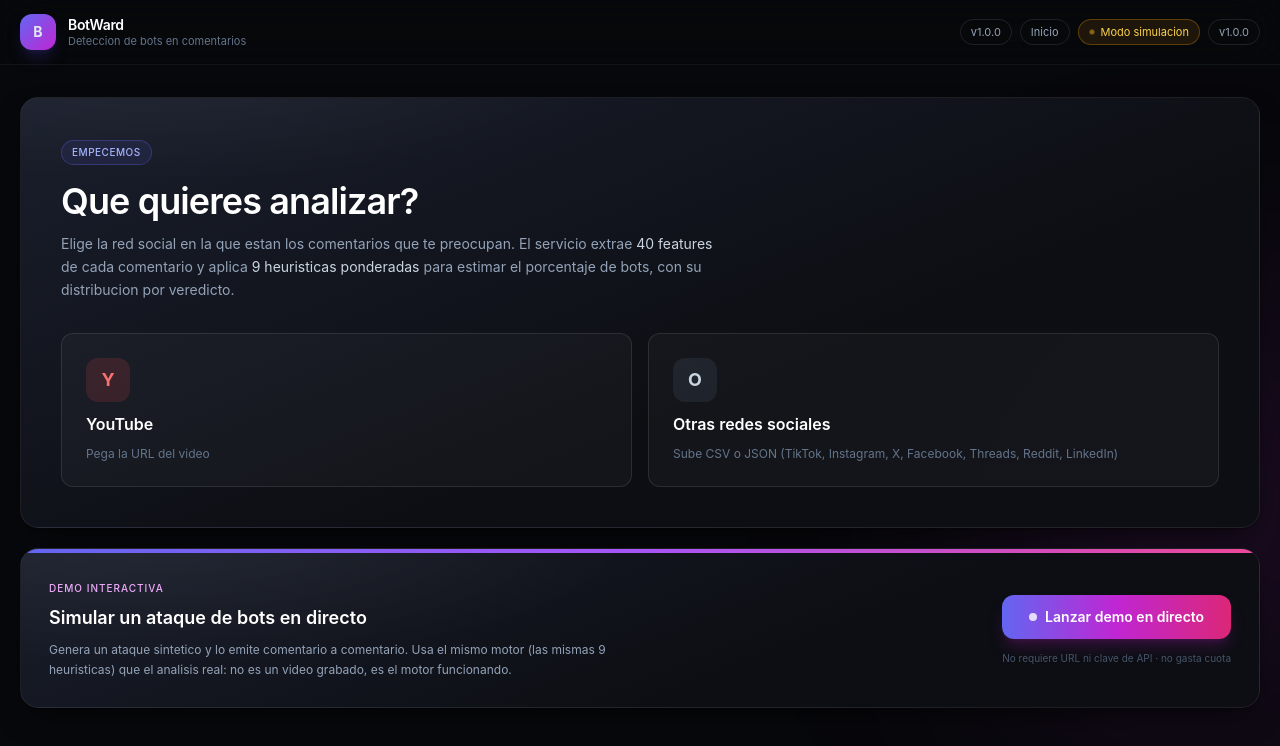
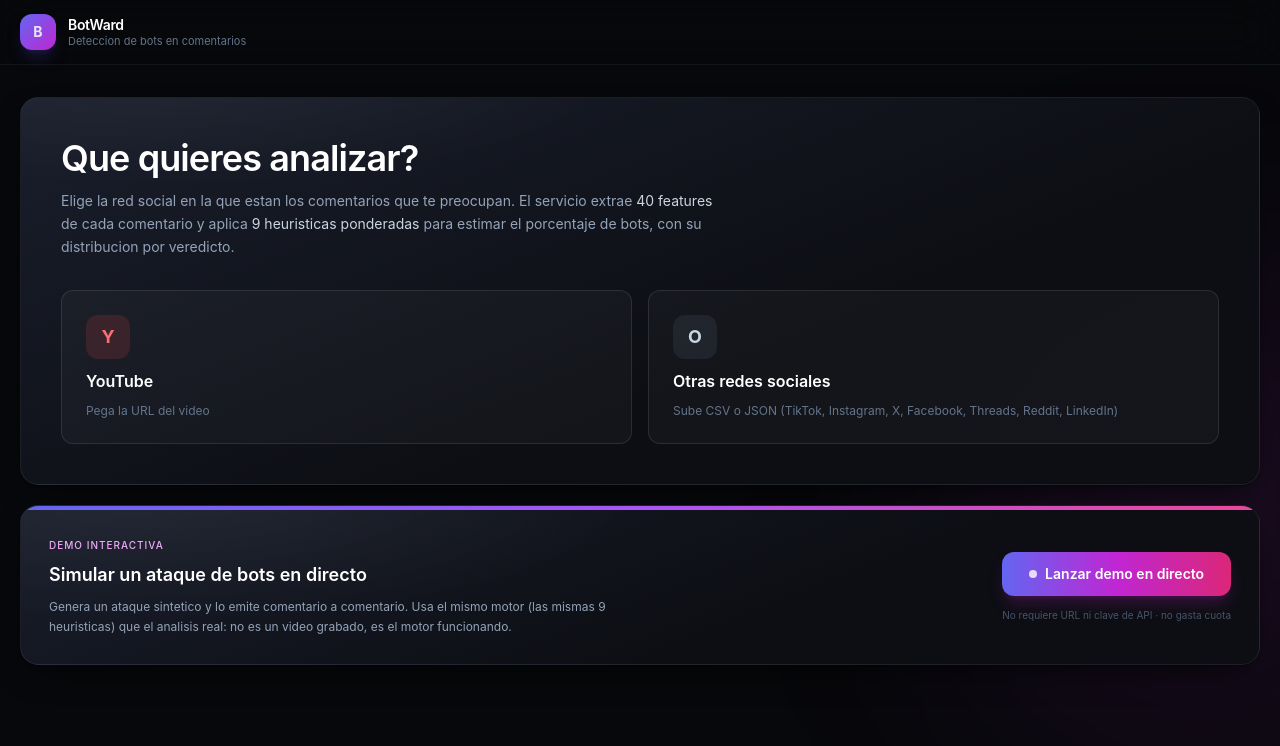
Before and after one commit to ARIO1107/PROYECTO-DE-ASSEMBLY-, a FastAPI app: page / in a window 1280 px wide. Shown: the top 746 px of the page. Run offline with FastAPI, Linux system fonts and the light colour scheme; some libraries are stand-ins or nearby versions.

Commit message:
feat: optimizar cabecera, hacer desplegables hallazgos y comentarios, fusionar resumen en estimacion de bots, reubicar botones de limpiar y elevar limite a 10000 comentarios

```diff
--- a/app.py
+++ b/app.py
@@ -104,7 +104,7 @@
     )
 
     # Limites de recogida del dataset por analisis.
-    max_comments: int = Field(default=1500, ge=10, le=2000)
+    max_comments: int = Field(default=10000, ge=10, le=20000)
     request_timeout: float = Field(default=10.0, gt=0, le=60)
 
     # Semilla del simulador: cambiarla cambia los datos falsos generados.
@@ -113,7 +113,7 @@
     # --- Parametros de la YouTube Data API v3 ------------------------------
     # Cada llamada a commentThreads.list cuesta 1 unidad de las 10.000/dia
     # gratuitas, con independencia de cuantos comentarios devuelva.
-    max_api_pages: int = Field(default=15, ge=1, le=50, validation_alias=AliasChoices("MAX_API_PAGES"))
+    max_api_pages: int = Field(default=100, ge=1, le=200, validation_alias=AliasChoices("MAX_API_PAGES"))
     api_quota_per_page: int = Field(default=1, ge=1, le=100, validation_alias=AliasChoices("API_QUOTA_PER_PAGE"))
     api_retries: int = Field(default=3, ge=1, le=6, validation_alias=AliasChoices("API_RETRIES"))
     api_backoff_seconds: float = Field(default=1.0, ge=0.1, le=30, validation_alias=AliasChoices("API_BACKOFF_SECONDS"))
@@ -142,8 +142,8 @@
     comment_limit: Optional[int] = Field(
         default=None,
         ge=10,
-        le=2000,
-        description="Numero maximo de comentarios a analizar (por defecto: 1500, tope: 1500).",
+        le=20000,
+        description="Numero maximo de comentarios a analizar (por defecto: 10000, tope: 10000).",
     )
     include_comments: bool = Field(
         default=True,
@@ -982,7 +982,7 @@
 # un millon de comentarios. Un fichero de 100 MB se rechaza antes de leerlo.
 
 UPLOAD_MAX_BYTES = 16 * 1024 * 1024      # 16 MB: margen para muestras grandes (CSV/JSON)
-UPLOAD_MAX_ROWS = 1500                   # tope de la muestra subida por archivo (maximo 1500 comentarios)
+UPLOAD_MAX_ROWS = 10000                  # tope de la muestra subida por archivo (maximo 10000 comentarios)
 UPLOAD_FORMATS = ("csv", "json")
 
 # Alias de columna -> campo canonico. Se normalizan sin acentos ni puntuacion,
@@ -1400,7 +1400,7 @@
         )
 
     rows_in_file = len(records)
-    records = records[: min(max(limit, 1), 1500)]
+    records = records[: min(max(limit, 1), UPLOAD_MAX_ROWS)]
     if rows_in_file > len(records):
         warnings.append(
             f"Se analizaron {len(records)} de {rows_in_file} filas del archivo "
@@ -2579,7 +2579,7 @@
              -d "{\\"url\\":\\"https://youtu.be/dQw4w9WgXcQ\\",\\"comment_limit\\":60}"
     """
     video_id = resolve_video(payload.url)
-    limit = min(payload.comment_limit or 1500, 1500)
+    limit = min(payload.comment_limit or 10000, 10000)
     return run_analysis(video_id, limit, include_comments=payload.include_comments)
 
 
@@ -2609,7 +2609,7 @@
         file.filename or "",
         raw,
         platform,
-        min(comment_limit or UPLOAD_MAX_ROWS, 1500),
+        min(comment_limit or UPLOAD_MAX_ROWS, UPLOAD_MAX_ROWS),
     )
     verdicts = await asyncio.to_thread(score_dataset, dataset)
     return build_analysis(
--- a/templates/index.html
+++ b/templates/index.html
@@ -195,24 +195,12 @@
 <!-- ===================== NAVBAR ===================== -->
 <header class="sticky top-0 z-30 border-b border-white/5 bg-ink-950/75 backdrop-blur-xl">
     <div class="mx-auto flex max-w-7xl items-center justify-between gap-4 px-5 py-3.5">
-        <div class="flex items-center gap-3">
+        <div id="header-home" role="button" tabindex="0" class="flex items-center gap-3 cursor-pointer select-none">
             <div class="grid h-9 w-9 place-items-center rounded-xl bg-gradient-to-br from-indigo-500 to-fuchsia-600 text-sm font-bold shadow-lg shadow-indigo-900/40">B</div>
             <div>
                 <h1 class="text-sm font-semibold tracking-tight text-white">BotWard</h1>
                 <p class="text-[11px] leading-tight text-slate-500">Deteccion de bots en comentarios</p>
             </div>
-        </div>
-
-        <div class="flex items-center gap-2 text-[11px]">
-            <span class="js-version hidden rounded-full border border-white/10 px-2.5 py-1 text-slate-400 sm:inline">v1.0.0</span>
-            <button type="button" id="nav-home"
-                    class="rounded-full border border-white/10 px-2.5 py-1 text-slate-400 transition hover:border-indigo-500/40 hover:text-indigo-300">
-                Inicio
-            </button>
-            <span id="mode-badge" class="inline-flex items-center gap-1.5 rounded-full border border-amber-500/30 bg-amber-500/10 px-2.5 py-1 text-amber-300">
-                <span class="h-1.5 w-1.5 rounded-full bg-amber-400 breath"></span> <span id="mode-badge-text">Modo simulacion</span>
-            </span>
-            <span class="js-version hidden rounded-full border border-white/10 px-2.5 py-1 text-slate-400 sm:inline">v1.0.0</span>
         </div>
     </div>
 </header>
@@ -245,8 +233,7 @@
     <!-- ---------------- VISTA 1 · BIENVENIDA ---------------- -->
     <div id="view-welcome" class="anim-up">
         <section class="card anim-up p-8 sm:p-10">
-            <span class="inline-flex items-center gap-1.5 rounded-full border border-indigo-500/30 bg-indigo-500/10 px-2.5 py-1 text-[10px] font-medium uppercase tracking-wider text-indigo-300">Empecemos</span>
-            <h2 class="mt-4 max-w-2xl text-3xl font-semibold tracking-tight text-white sm:text-4xl">
+            <h2 class="max-w-2xl text-3xl font-semibold tracking-tight text-white sm:text-4xl">
                 Que quieres analizar?
             </h2>
             <p class="mt-3 max-w-2xl text-sm leading-relaxed text-slate-400">
@@ -327,11 +314,16 @@
                            class="w-full rounded-xl border border-white/10 bg-ink-900 py-3.5 pl-12 pr-4 text-sm text-white placeholder-slate-600 outline-none transition focus:border-indigo-500/60 focus:ring-2 focus:ring-indigo-500/20">
                 </div>
 
-                <div class="flex gap-3">
+                <div class="flex flex-wrap gap-3">
                     <button type="submit" id="submit-btn"
                             class="flex items-center gap-2 rounded-xl bg-indigo-500 px-6 py-3.5 text-sm font-semibold text-white shadow-lg shadow-indigo-900/40 transition hover:bg-indigo-400 disabled:cursor-not-allowed disabled:opacity-50">
                         <span id="btn-label">Analizar</span>
                         <span id="btn-spinner" class="hidden spinner"></span>
+                    </button>
+                    <button type="button" id="results-clear-btn"
+                            class="flex items-center gap-2 rounded-xl border border-white/10 bg-white/5 px-5 py-3.5 text-sm font-semibold text-slate-300 transition hover:border-white/20 hover:bg-white/10 hover:text-white active:scale-95">
+                        <svg class="h-4 w-4" viewBox="0 0 24 24" fill="none" stroke="currentColor" stroke-width="2"><path d="M19 6v14a2 2 0 0 1-2 2H7a2 2 0 0 1-2-2V6m3 0V4a2 2 0 0 1 2-2h4a2 2 0 0 1 2 2v2"/><line x1="10" y1="11" x2="10" y2="17"/><line x1="14" y1="11" x2="14" y2="17"/></svg>
+                        <span>Limpiar resultados</span>
                     </button>
                 </div>
             </form>
@@ -398,7 +390,7 @@
                             Arrastra aqui tu archivo o <span class="text-indigo-300 underline decoration-indigo-500/40 underline-offset-2">selecciona uno</span>
                         </span>
                         <span id="file-name" class="max-w-full truncate font-mono text-[11px] text-slate-500">Ningun archivo seleccionado</span>
-                        <span id="file-meta" class="text-[10px] text-slate-600">CSV o JSON · maximo 16 MB · hasta 1500 comentarios</span>
+                        <span id="file-meta" class="text-[10px] text-slate-600">CSV o JSON · maximo 16 MB · hasta 10.000 comentarios</span>
                     </div>
 
                     <div class="mt-3 flex flex-col gap-3 sm:flex-row">
@@ -418,6 +410,11 @@
                             <span id="upload-label">Analizar archivo</span>
                             <span id="upload-spinner" class="hidden spinner"></span>
                         </button>
+                        <button type="button" id="upload-clear-btn"
+                                class="flex items-center justify-center gap-2 rounded-xl border border-white/10 bg-white/5 px-5 py-3.5 text-sm font-semibold text-slate-300 transition hover:border-white/20 hover:bg-white/10 hover:text-white active:scale-95">
+                            <svg class="h-4 w-4" viewBox="0 0 24 24" fill="none" stroke="currentColor" stroke-width="2"><path d="M19 6v14a2 2 0 0 1-2 2H7a2 2 0 0 1-2-2V6m3 0V4a2 2 0 0 1 2-2h4a2 2 0 0 1 2 2v2"/><line x1="10" y1="11" x2="10" y2="17"/><line x1="14" y1="11" x2="14" y2="17"/></svg>
+                            <span>Limpiar resultados</span>
+                        </button>
                     </div>
                 </form>
 
@@ -515,29 +512,14 @@
     <!-- ===================== RESULTADOS ===================== -->
     <section id="results" class="mt-6 hidden grid grid-cols-1 gap-5 md:grid-cols-2 lg:grid-cols-3">
 
-        <!-- --- Encabezado y boton de limpiar resultados --- -->
-        <article class="card anim-up lg:col-span-3 p-4 sm:p-5 flex flex-wrap items-center justify-between gap-4">
-            <div class="flex items-center gap-3.5">
-                <div class="grid h-11 w-11 shrink-0 place-items-center rounded-xl bg-indigo-500/15 text-indigo-400">
-                    <svg class="h-6 w-6" viewBox="0 0 24 24" fill="none" stroke="currentColor" stroke-width="2"><path d="M9 11l3 3L22 4"/><path d="M21 12v7a2 2 0 0 1-2 2H5a2 2 0 0 1-2-2V5a2 2 0 0 1 2-2h11"/></svg>
-                </div>
-                <div>
-                    <h3 class="text-base font-semibold text-white">Resultados del análisis</h3>
-                    <p id="results-source-summary" class="text-xs text-slate-400">Resumen claro para comprender la autenticidad de los comentarios</p>
-                </div>
-            </div>
-            <button type="button" id="results-clear-btn"
-                    class="flex items-center gap-2 rounded-xl border border-white/10 bg-white/5 px-4 py-2 text-xs font-semibold text-slate-300 transition hover:border-white/20 hover:bg-white/10 hover:text-white active:scale-95">
-                <svg class="h-4 w-4" viewBox="0 0 24 24" fill="none" stroke="currentColor" stroke-width="2"><path d="M19 6v14a2 2 0 0 1-2 2H7a2 2 0 0 1-2-2V6m3 0V4a2 2 0 0 1 2-2h4a2 2 0 0 1 2 2v2"/><line x1="10" y1="11" x2="10" y2="17"/><line x1="14" y1="11" x2="14" y2="17"/></svg>
-                <span>Limpiar resultados</span>
-            </button>
-        </article>
-
         <!-- --- Veredicto principal (Estimado de bots) --- -->
         <article id="verdict-card" class="card risk-wash anim-up" data-risk="low">
-            <div class="flex items-center justify-between">
+            <div class="flex items-start justify-between gap-3">
+                <div>
                     <p class="text-[10px] font-semibold uppercase tracking-widest text-slate-400">Estimado de bots</p>
-                <span id="verdict-risk-pill" class="text-[11px] font-semibold px-2.5 py-0.5 rounded-full border">Riesgo Bajo</span>
+                    <p id="results-source-summary" class="text-xs text-slate-400 mt-1 leading-snug">Resumen claro para comprender la autenticidad de los comentarios</p>
+                </div>
+                <span id="verdict-risk-pill" class="shrink-0 text-[11px] font-semibold px-2.5 py-0.5 rounded-full border">Riesgo Bajo</span>
             </div>
 
             <div class="relative mx-auto mt-4 h-40 w-40">
@@ -617,16 +599,23 @@
             </div>
         </article>
 
-        <!-- --- Hallazgos --- -->
-        <article class="card card-hover anim-up lg:col-span-2" style="animation-delay:.18s">
-            <div class="flex items-center justify-between">
+        <!-- --- Hallazgos del análisis (desplegable) --- -->
+        <details class="card group anim-up lg:col-span-2" style="animation-delay:.18s">
+            <summary class="flex cursor-pointer items-center justify-between select-none">
+                <div class="flex items-center gap-3">
+                    <span class="grid h-8 w-8 place-items-center rounded-lg bg-indigo-500/15 text-indigo-400 text-xs font-bold">🔍</span>
                     <div>
-                    <p class="text-[10px] font-semibold uppercase tracking-widest text-slate-400">Hallazgos del análisis</p>
+                        <p class="text-sm font-semibold text-white">Hallazgos del análisis</p>
                         <p class="text-xs text-slate-500">Lo más importante que se descubrió en la conversación</p>
                     </div>
-                <span class="rounded-full bg-indigo-500/10 border border-indigo-500/20 px-2.5 py-1 text-[11px] text-indigo-300">Resumen claro</span>
-            </div>
-            <ul id="findings-list" class="mt-4 space-y-2.5 text-xs sm:text-sm leading-relaxed text-slate-300"></ul>
+                </div>
+                <div class="flex items-center gap-2">
+                    <span class="rounded-full bg-indigo-500/10 border border-indigo-500/20 px-2.5 py-1 text-[11px] text-indigo-300 hidden sm:inline">Resumen</span>
+                    <span class="text-xs text-slate-400 group-open:rotate-180 transition-transform duration-200">▼ Desplegar</span>
+                </div>
+            </summary>
+            <div class="mt-4 pt-4 border-t border-white/5">
+                <ul id="findings-list" class="space-y-2.5 text-xs sm:text-sm leading-relaxed text-slate-300"></ul>
 
                 <!-- Fuente de datos simplificada -->
                 <div class="mt-5 pt-3.5 border-t border-white/5 flex flex-wrap items-center justify-between gap-2 text-xs text-slate-400">
@@ -638,21 +627,30 @@
                     <div id="video-meta" class="text-slate-400"></div>
                     <div id="api-meta" class="hidden"></div>
                 </div>
-        </article>
-
-        <!-- --- Comentarios sospechosos --- -->
-        <article class="card anim-up p-0 lg:col-span-3" style="animation-delay:.22s">
-            <div class="flex flex-wrap items-center justify-between gap-3 border-b border-white/5 px-6 py-4">
+            </div>
+        </details>
+
+        <!-- --- Comentarios sospechosos (desplegable) --- -->
+        <details class="card group anim-up p-0 lg:col-span-3" style="animation-delay:.22s">
+            <summary class="flex cursor-pointer flex-wrap items-center justify-between gap-3 px-6 py-4 select-none">
+                <div class="flex items-center gap-3">
+                    <span class="grid h-8 w-8 place-items-center rounded-lg bg-amber-500/15 text-amber-400 text-xs font-bold">💬</span>
                     <div>
                         <p class="text-sm font-semibold text-white">Comentarios más sospechosos</p>
                         <p class="text-xs text-slate-500">Comentarios detectados con mayor probabilidad de ser automatizados y por qué</p>
                     </div>
-                <button id="toggle-all" type="button" class="rounded-lg border border-white/10 px-3 py-1.5 text-xs font-medium text-indigo-300 transition hover:border-indigo-500/40 hover:text-white">
+                </div>
+                <div class="flex items-center gap-3">
+                    <button id="toggle-all" type="button" onclick="event.stopPropagation()" class="rounded-lg border border-white/10 px-3 py-1.5 text-xs font-medium text-indigo-300 transition hover:border-indigo-500/40 hover:text-white">
                         Ver todos
                     </button>
-            </div>
+                    <span class="text-xs text-slate-400 group-open:rotate-180 transition-transform duration-200">▼ Desplegar</span>
+                </div>
+            </summary>
+            <div class="border-t border-white/5">
                 <div id="comments-list" class="divide-y divide-white/5"></div>
-        </article>
+            </div>
+        </details>
 
         <!-- --- Detalles tecnicos avanzados (colapsados por defecto para personas comunes) --- -->
         <details class="card group anim-up lg:col-span-3 p-4 border border-white/5 bg-black/20" style="animation-delay:.26s">
@@ -936,7 +934,7 @@
                 headers: { 'Content-Type': 'application/json' },
                 body: JSON.stringify({
                     url: $('url').value.trim(),
-                    comment_limit: 1500,
+                    comment_limit: 10000,
                     include_comments: true
                 })
             });
@@ -971,7 +969,7 @@
             form.append('file', selectedFile, selectedFile.name);
             const platform = $('platform-select').value;
             form.append('platform', platform || '');
-            form.append('comment_limit', '1500');
+            form.append('comment_limit', '10000');
             form.append('include_comments', 'true');
 
             const payload = await postAnalysis('/api/analyze/upload', {
@@ -1036,7 +1034,10 @@
 
     $('youtube-back').addEventListener('click', () => goTo('welcome'));
     $('others-back').addEventListener('click', () => goTo('welcome'));
-    $('nav-home').addEventListener('click', () => goTo('welcome'));
+    const navHome = $('nav-home');
+    if (navHome) navHome.addEventListener('click', () => goTo('welcome'));
+    const headerHome = $('header-home');
+    if (headerHome) headerHome.addEventListener('click', () => goTo('welcome'));
 
     // Un unico oyente para las tarjetas de plataforma: del dataset salen el
     // destino ('youtube' u 'others') y, en su caso, la red a abrir.
@@ -1092,7 +1093,7 @@
         setText('file-name', file.name);
         setText('file-meta', (name.endsWith('.json') ? 'JSON' : 'CSV')
             + ' · ' + humanSize(file.size)
-            + ' · se analizaran hasta 1500 comentarios');
+            + ' · se analizaran hasta 10.000 comentarios');
         $('drop-zone').classList.add('has-file');
         $('upload-btn').disabled = false;
         $('error-box').classList.add('hidden');
@@ -1116,7 +1117,7 @@
         if (!acceptFile(file)) {
             event.target.value = '';
             setText('file-name', 'Ningun archivo seleccionado');
-            setText('file-meta', 'CSV o JSON · maximo 16 MB · hasta 1500 comentarios');
+            setText('file-meta', 'CSV o JSON · maximo 16 MB · hasta 10.000 comentarios');
             $('drop-zone').classList.remove('has-file');
             $('upload-btn').disabled = true;
             selectedFile = null;
@@ -1730,6 +1731,14 @@
             window.scrollTo({ top: 0, behavior: 'smooth' });
         });
     }
+
+    const uploadClearBtn = $('upload-clear-btn');
+    if (uploadClearBtn) {
+        uploadClearBtn.addEventListener('click', () => {
+            clearResults();
+            window.scrollTo({ top: 0, behavior: 'smooth' });
+        });
+    }
 </script>
 </body>
 </html>
```
Lines whose indentation alone changed are shown as unchanged.
